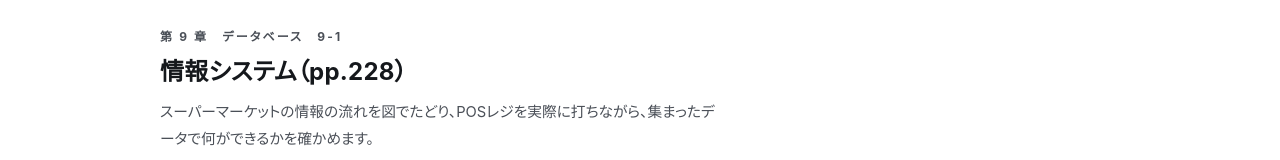
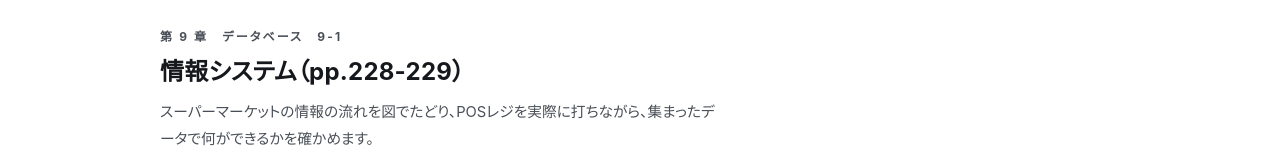
Before and after one commit to Technical-Reviewer-Information1/information-system, a plain HTML site: page index.html in a window 1280 px wide. Shown: the top 160 px of the page. Drawn offline with Linux system fonts and the light colour scheme.

Commit message:
fix: タイトルのページ数表記を台割・最終原稿に合わせて修正

```diff
--- a/index.html
+++ b/index.html
@@ -14,7 +14,7 @@
 <header class="app-header">
   <div class="inner">
     <span class="eyebrow">第 9 章　データベース　9-1</span>
-    <h1>情報システム（pp.228）</h1>
+    <h1>情報システム（pp.228-229）</h1>
     <p class="lead">スーパーマーケットの情報の流れを図でたどり、POSレジを実際に打ちながら、集まったデータで何ができるかを確かめます。</p>
     <p class="credit">Created by Dit-Lab.(Daiki ITO)　/　Supported by Tomoaki ATSUMI</p>
   </div>
```
Also changed, not shown: .meta.json, 1 other file.
